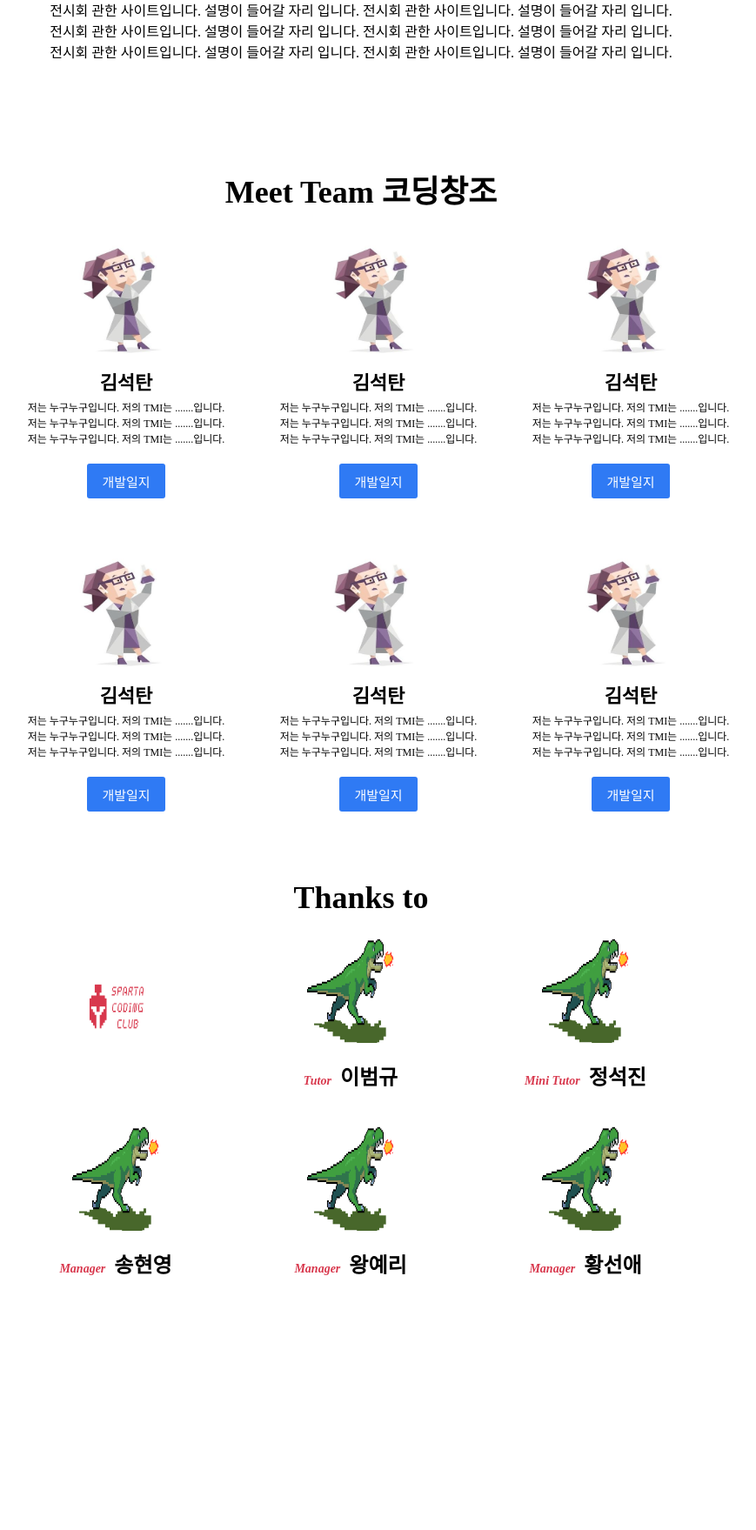
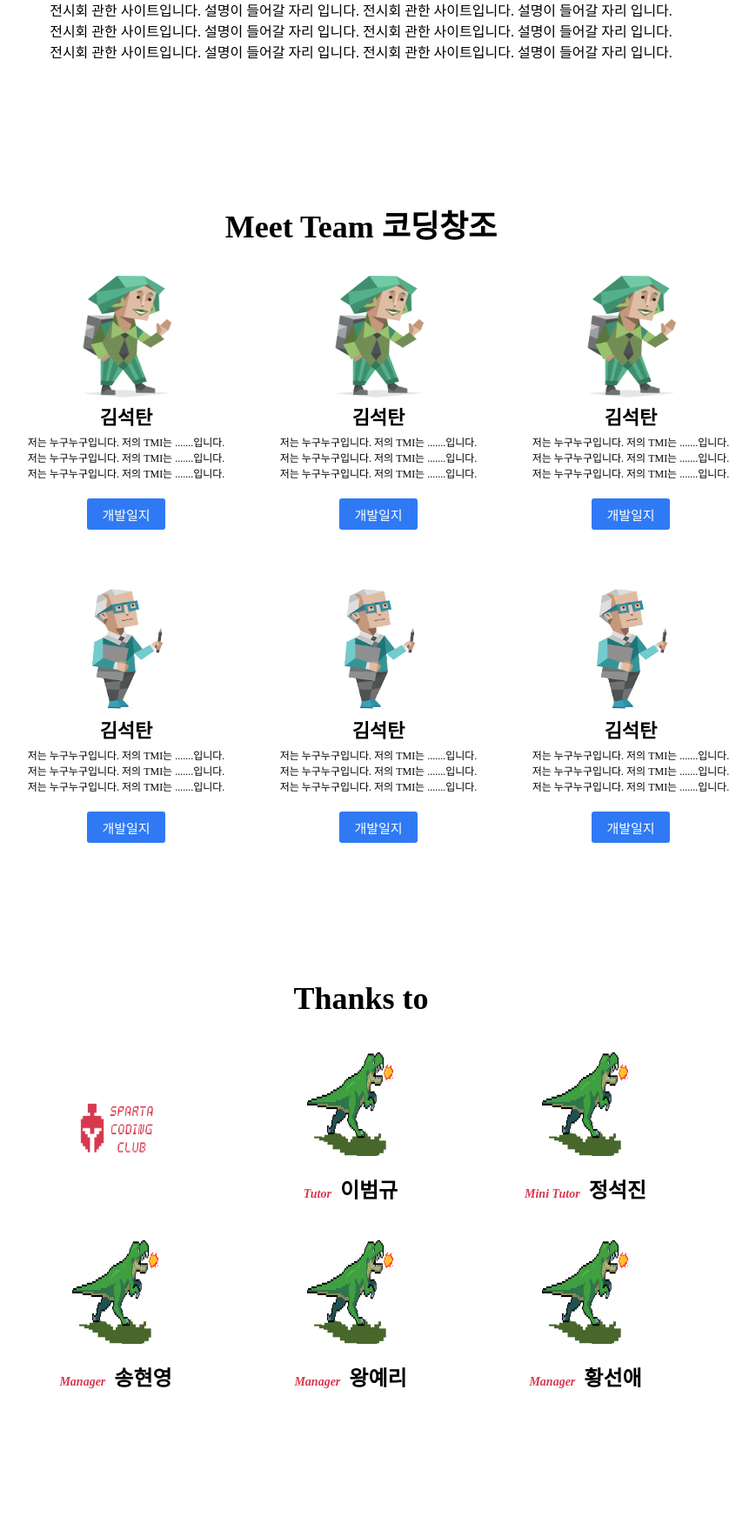
Before and after one commit to Hong-been/DangGungJeon, a Flask app: template templates/About_Us(kmj).html in a window 1280 px wide. Shown: the part 271-2030 px from the top of the page at 87% size, without its empty margins (225-1094 px from the left). Before the commit the page ends 1737 px from the top, so only its background shows below. Run offline with Flask 2, Linux system fonts and the light colour scheme; the template is opened without the code that fills it, so the values that code supplies are empty.

Commit message:
about_us css의  class/id 수정

```diff
--- a/static/About_Us(kmj).css
+++ b/static/About_Us(kmj).css
@@ -5,37 +5,37 @@ header {
 /*사이트 정보 파트*/
 .our_work {
     text-align: center;
-    margin: 120px auto 120px auto;
+    margin: 120px auto 160px auto;
     width: 900px;
 }
 
-.title_work {
+.our_work .title {
     font-size: 36px;
     font-weight: bold;
     margin-bottom: 20px;
 }
 
 /*팀원설명 파트*/
-.title_meet {
+.team .title {
     text-align: center;
     font-size: 36px;
     font-weight: bold;
 }
 
 /*박스 들어갈 부분*/
-.pack {
+.box {
     display: flex;
     width: 840px;
     height: 360px;
     margin: auto;
 }
 
-.pack > li {
+.box > li {
     flex: 1;
     height: 360px;
 }
 
-.pack > li:not(:last-child) {
+.box > li:not(:last-child) {
     margin-right: 30px;
 }
 
@@ -45,34 +45,34 @@ li {
 }
 
 /*개별 박스*/
-.box-body {
+.team .box .box-body {
     text-align: center;
     margin: auto;
 }
 
-.box-img-top {
+.team .box .box-body img {
     width: 160px;
     height: 140px;
     margin: 10px auto 0 auto;
     display: block;
 }
 
-.name {
+.team .box .box-body .name {
     font-size: 22px;
     font-weight: bold;
     text-align: center;
     margin: 5px auto 0 auto;
 }
 
-.box-text {
+.team .box .box-body .text {
     width : 240px;
     font-size: 12px;
     margin: 5px auto 10px auto;
 }
 
-.url {
+.team .box .box-body a .url {
     width: 90px;
-    height: 40px;
+    height: 36px;
     background: #2F7AF4;
     color: #fff;
     font-size: 15px;
@@ -83,44 +83,52 @@ li {
 }
 
 /*thnks to 부분*/
-.title_tutor {
+.thanks .title {
     text-align: center;
     font-size: 36px;
     font-weight: bold;
-    margin-bottom: 10px;
+    margin-top: 100px;
+    margin-bottom: 30px;
 }
-.name_tutor {
+
+.thanks .box-2 .body .position {
+    font-style:italic;
+    font-size:14px;
+    padding-right:10px;
+    color: #D8384D;
+}
+
+.thanks .box-2 .body .name {
     font-size: 24px;
     font-weight: bold;
     text-align: center;
     margin-top: 20px;
 }
 
-.position {
-    font-style:italic;
-    font-size:14px;
-    padding-right:10px;
-    color: #D8384D;
-}
-
-.pack2 {
+.thanks .box-2 {
     display: flex;
     width: 800px;
     height: 200px;
     margin-left: 180px;
 }
 
-.pack2 > li {
+.thanks .box-2 > li {
     flex: 1;
     height: 200px;
-    /*background-color: green;*/
 }
 
-.pack2 > li:not(:last-child) {
+.thanks .box-2 > li:not(:last-child) {
     margin-right: 10px;
 }
 
-.box-img-top-2 {
+.thanks .box-2 .body .logo {
+    display: block;
+    margin: auto;
+    width: 200px;
+    height: 200px;
+}
+
+.thanks .box-2 .body .box-img-top-2 {
     width: 100px;
     height: 120px;
     margin: 10px auto 0 auto;
--- a/templates/About_Us(kmj).html
+++ b/templates/About_Us(kmj).html
@@ -12,8 +12,8 @@
     <header></header>
     <!--사이트 정보-->
     <div class="our_work">
-        <h1 class="title_work">Our Work</h1>
-        <p class="desc_work">
+        <h1 class="title">Our Work</h1>
+        <p class="desc">
             전시회 관한 사이트입니다. 설명이 들어갈 자리 입니다. 전시회 관한 사이트입니다. 설명이 들어갈 자리 입니다.
             <br>전시회 관한 사이트입니다. 설명이 들어갈 자리 입니다. 전시회 관한 사이트입니다. 설명이 들어갈 자리 입니다.
             <br>전시회 관한 사이트입니다. 설명이 들어갈 자리 입니다. 전시회 관한 사이트입니다. 설명이 들어갈 자리 입니다.
@@ -22,13 +22,13 @@
 
     <!--팀원 소개-->
     <div class="team">
-        <h1 class="title_meet">Meet Team 코딩창조</h1>
-        <ul class="pack">
+        <h1 class="title">Meet Team 코딩창조</h1>
+        <ul class="box">
             <li>
                 <div class="box-body">
-                    <img class="box-img-top" src="../static/mbti.jpg">
+                    <img src="../static/enfp.png">
                     <p class="name">김석탄</p>
-                    <p class="box-text">
+                    <p class="text">
                     저는 누구누구입니다. 저의 TMI는 .......입니다.  저는 누구누구입니다. 저의 TMI는 .......입니다. 저는 누구누구입니다. 저의 TMI는 .......입니다.
                     </p>
                     <a href="https://www.naver.com/" target="_blank">
@@ -38,9 +38,9 @@
             </li>
             <li>
                 <div class="box-body">
-                    <img class="box-img-top" src="../static/mbti.jpg">
+                    <img src="../static/enfp.png">
                     <p class="name">김석탄</p>
-                    <p class="box-text">
+                    <p class="text">
                     저는 누구누구입니다. 저의 TMI는 .......입니다.  저는 누구누구입니다. 저의 TMI는 .......입니다. 저는 누구누구입니다. 저의 TMI는 .......입니다.
                     </p>
                     <a href="https://www.naver.com/" target="_blank">
@@ -50,9 +50,9 @@
             </li>
             <li>
                 <div class="box-body">
-                    <img class="box-img-top" src="../static/mbti.jpg">
+                    <img src="../static/enfp.png">
                     <p class="name">김석탄</p>
-                    <p class="box-text">
+                    <p class="text">
                     저는 누구누구입니다. 저의 TMI는 .......입니다.  저는 누구누구입니다. 저의 TMI는 .......입니다. 저는 누구누구입니다. 저의 TMI는 .......입니다.
                     </p>
                     <a href="https://www.naver.com/" target="_blank">
@@ -61,12 +61,12 @@
                 </div>
             </li>
         </ul>
-        <ul class="pack">
+        <ul class="box">
             <li>
                 <div class="box-body">
-                    <img class="box-img-top" src="../static/mbti.jpg">
+                    <img src="../static/istj.png">
                     <p class="name">김석탄</p>
-                    <p class="box-text">
+                    <p class="text">
                     저는 누구누구입니다. 저의 TMI는 .......입니다.  저는 누구누구입니다. 저의 TMI는 .......입니다. 저는 누구누구입니다. 저의 TMI는 .......입니다.
                     </p>
                     <a href="https://www.naver.com/" target="_blank">
@@ -76,9 +76,9 @@
             </li>
             <li>
                 <div class="box-body">
-                    <img class="box-img-top" src="../static/mbti.jpg">
+                    <img src="../static/istj.png">
                     <p class="name">김석탄</p>
-                    <p class="box-text">
+                    <p class="text">
                     저는 누구누구입니다. 저의 TMI는 .......입니다.  저는 누구누구입니다. 저의 TMI는 .......입니다. 저는 누구누구입니다. 저의 TMI는 .......입니다.
                     </p>
                     <a href="https://www.naver.com/" target="_blank">
@@ -88,9 +88,9 @@
             </li>
             <li>
                 <div class="box-body">
-                    <img class="box-img-top" src="../static/mbti.jpg">
+                    <img src="../static/istj.png">
                     <p class="name">김석탄</p>
-                    <p class="box-text">
+                    <p class="text">
                     저는 누구누구입니다. 저의 TMI는 .......입니다.  저는 누구누구입니다. 저의 TMI는 .......입니다. 저는 누구누구입니다. 저의 TMI는 .......입니다.
                     </p>
                     <a href="https://www.naver.com/" target="_blank">
@@ -102,44 +102,44 @@
     </div>
 
     <!--도움을 주신 분들 설명-->
-    <div class="tutor">
-        <h1 class="title_tutor">Thanks to</h1>
-        <ul class="pack2">
+    <div class="thanks">
+        <h1 class="title">Thanks to</h1>
+        <ul class="box-2">
             <li>
-                <div class="box-body">
-                    <img src="../static/club.png" width="150px" height="180px">
+                <div class="body">
+                    <img class="logo" src="../static/club.png" width="150px" height="180px">
                 </div>
             </li>
             <li>
-                <div class="box-body">
+                <div class="body">
                     <img class="box-img-top-2" src="../static/dino.png">
-                    <p class="name_tutor"><span class="position">Tutor</span>이범규</p>
+                    <p class="name"><span class="position">Tutor</span>이범규</p>
                 </div>
             </li>
             <li>
-                <div class="box-body">
+                <div class="body">
                     <img class="box-img-top-2" src="../static/dino.png">
-                    <p class="name_tutor"><span class="position">Mini Tutor</span>정석진</p>
+                    <p class="name"><span class="position">Mini Tutor</span>정석진</p>
                 </div>
             </li>
         </ul>
-        <ul class="pack2">
+        <ul class="box-2">
             <li>
-                <div class="box-body">
+                <div class="body">
                     <img class="box-img-top-2" src="../static/dino.png">
-                    <p class="name_tutor"><span class="position">Manager</span>송현영</p>
+                    <p class="name"><span class="position">Manager</span>송현영</p>
                 </div>
             </li>
             <li>
-                <div class="box-body">
+                <div class="body">
                     <img class="box-img-top-2" src="../static/dino.png">
-                    <p class="name_tutor"><span class="position">Manager</span>왕예리</p>
+                    <p class="name"><span class="position">Manager</span>왕예리</p>
                 </div>
             </li>
             <li>
-                <div class="box-body">
+                <div class="body">
                     <img class="box-img-top-2" src="../static/dino.png">
-                    <p class="name_tutor"><span class="position">Manager</span>황선애</p>
+                    <p class="name"><span class="position">Manager</span>황선애</p>
                 </div>
             </li>
         </ul>
```
Also changed, not shown: static/enfp.png (added), static/istj.png (added), static/mbti(2).png (deleted), static/mbti(3).png (deleted), static/mbti.jpg (deleted).
